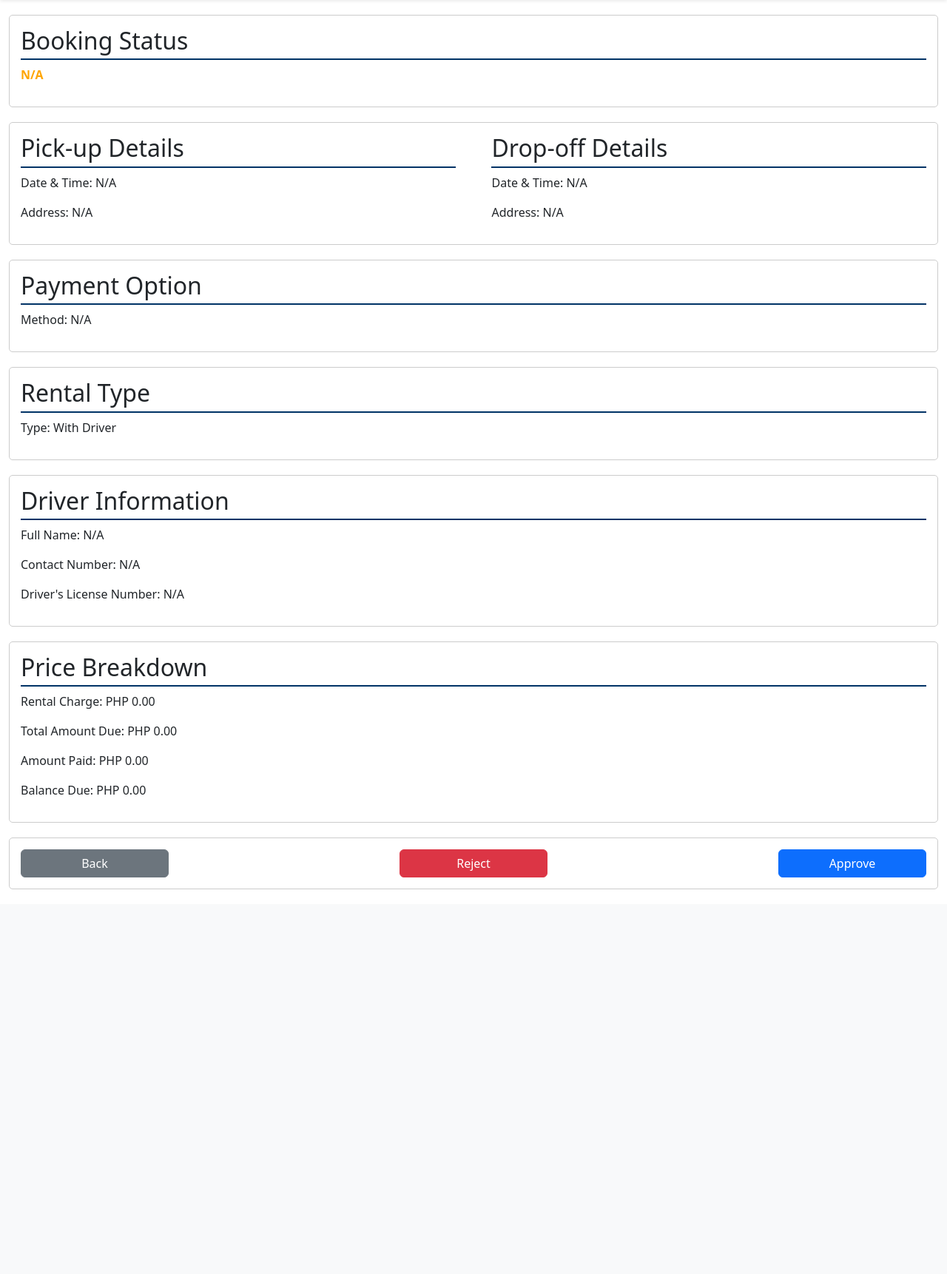
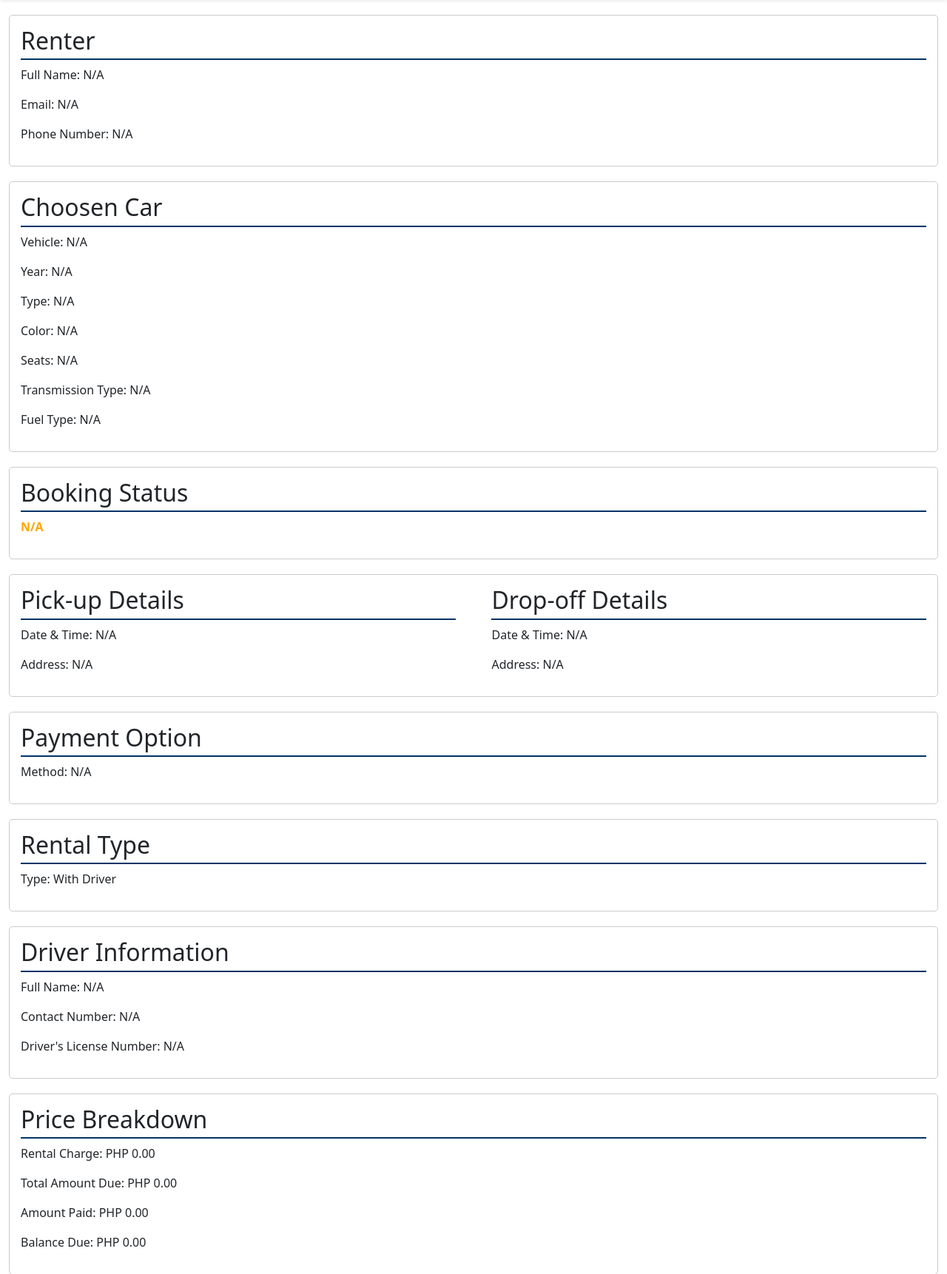
Before and after one commit to gonzxph/rentald-i, a PHP site: page /admin/view_booking_details.php?rental_id=1 in a window 1280 px wide. Shown: the part 76-1798 px from the top of the page at 74% size. Before the commit the page ends 1278 px from the top, so only its background shows below. Run offline with PHP 8.4, Linux system fonts and the light colour scheme; data comes from the database, SQL or seed files in the repository; data that the repository does not hold is empty.

Commit message:
updated admin view

```diff
--- a/admin/db_conn.php
+++ b/admin/db_conn.php
@@ -6,7 +6,7 @@
 
 
 //E change lang ng port number og 3306(or onsa imo port) kay kanang 3308 akoa ng port number
-$conn = new mysqli($host, $username, $password, $db_name, 3306);
+$conn = new mysqli($host, $username, $password, $db_name, 3308);
 
 if ($conn->connect_error) {
     die("Connection failed " . $conn->connect_error);
--- a/admin/view_booking_details.php
+++ b/admin/view_booking_details.php
@@ -22,6 +22,11 @@
         r.custom_driver_name,
         r.custom_driver_phone,
         r.custom_driver_license_number,
+        u.user_fname,
+        u.user_mname,
+        u.user_lname,
+        u.user_email,
+        u.user_phone,
         p.pay_type,
         p.pay_rental_charge,
         p.pay_pickup_charge,
@@ -33,14 +38,24 @@
         c.car_brand,
         c.car_model,
         c.car_year,
+        c.car_type,
+        c.car_color,
+        c.car_seats,
+        c.car_transmission_type,
+        c.car_fuel_type,
         di.dimg_path
     FROM rental r
     LEFT JOIN payment p ON r.rental_id = p.rental_id
     LEFT JOIN car c ON r.car_id = c.car_id
     LEFT JOIN car_image ci ON c.car_id = ci.car_id AND ci.is_primary = 1
     LEFT JOIN driver_id_image di ON r.rental_id = di.rental_id
+    LEFT JOIN user u ON r.user_id = u.user_id
     WHERE r.rental_id = ?
 ";
+
+
+
+
 
 
 
@@ -80,8 +95,59 @@
                 <?php unset($_SESSION['error']); ?>
             <?php endif; ?>
 
+
+             <!-- Renter -->
+            <section class="renter-info" style="margin-top: 20px;">
+                <h2>Renter</h2>
+                <p>Full Name: <span>
+                    <?php
+                    // Check if the first, middle, and last names are available
+                    $full_name = '';
+
+                    if (!empty($data['user_fname'])) {
+                        $full_name .= $data['user_fname'];
+                    }
+
+                    if (!empty($data['user_mname'])) {
+                        if (!empty($full_name)) {
+                            $full_name .= ' ';
+                        }
+                        $full_name .= $data['user_mname'];
+                    }
+
+                    if (!empty($data['user_lname'])) {
+                        if (!empty($full_name)) {
+                            $full_name .= ' ';
+                        }
+                        $full_name .= $data['user_lname'];
+                    }
+
+                    // If the full name is empty, set it to 'N/A'
+                    echo $full_name ?: 'N/A';
+                    ?>
+                </span></p>
+                <p>Email: <span><?= $data['user_email'] ?? 'N/A'; ?></span></p>
+                <p>Phone Number: <span><?= $data['user_phone'] ?? 'N/A'; ?></span></p>
+            </section>
+
+            <!-- Choosen Car-->
+            <section class="choosen-car">
+                <h2>Choosen Car</h2>
+                <p>Vehicle: <span><?= isset($data['car_brand'], $data['car_model']) ? $data['car_brand'] . ' ' . $data['car_model'] : 'N/A'; ?></span></p>
+                <p>Year: <span><?= $data['car_year'] ?? 'N/A'; ?></span></p>
+                <p>Type: <span><?= $data['car_type'] ?? 'N/A'; ?></span></p>
+                <p>Color: <span><?= $data['car_color'] ?? 'N/A'; ?></span></p>
+                <p>Seats: <span><?= $data['car_seats'] ?? 'N/A'; ?></span></p>
+                <p>Transmission Type: <span><?= $data['car_transmission_type'] ?? 'N/A'; ?></span></p>
+                <p>Fuel Type: <span><?= $data['car_fuel_type'] ?? 'N/A'; ?></span></p>
+            </section>
+
+
+
+
+
             <!-- Booking Status Section -->
-            <section class="booking-status" style="margin-top: 20px;">
+            <section class="booking-status">
                 <h2>Booking Status</h2>
                 <p class="status-text"><?= $data['rent_status'] ?? 'N/A'; ?></p>
             </section>
```
Also changed, not shown: admin/approved_rent_details.php (+57 -2 lines).
